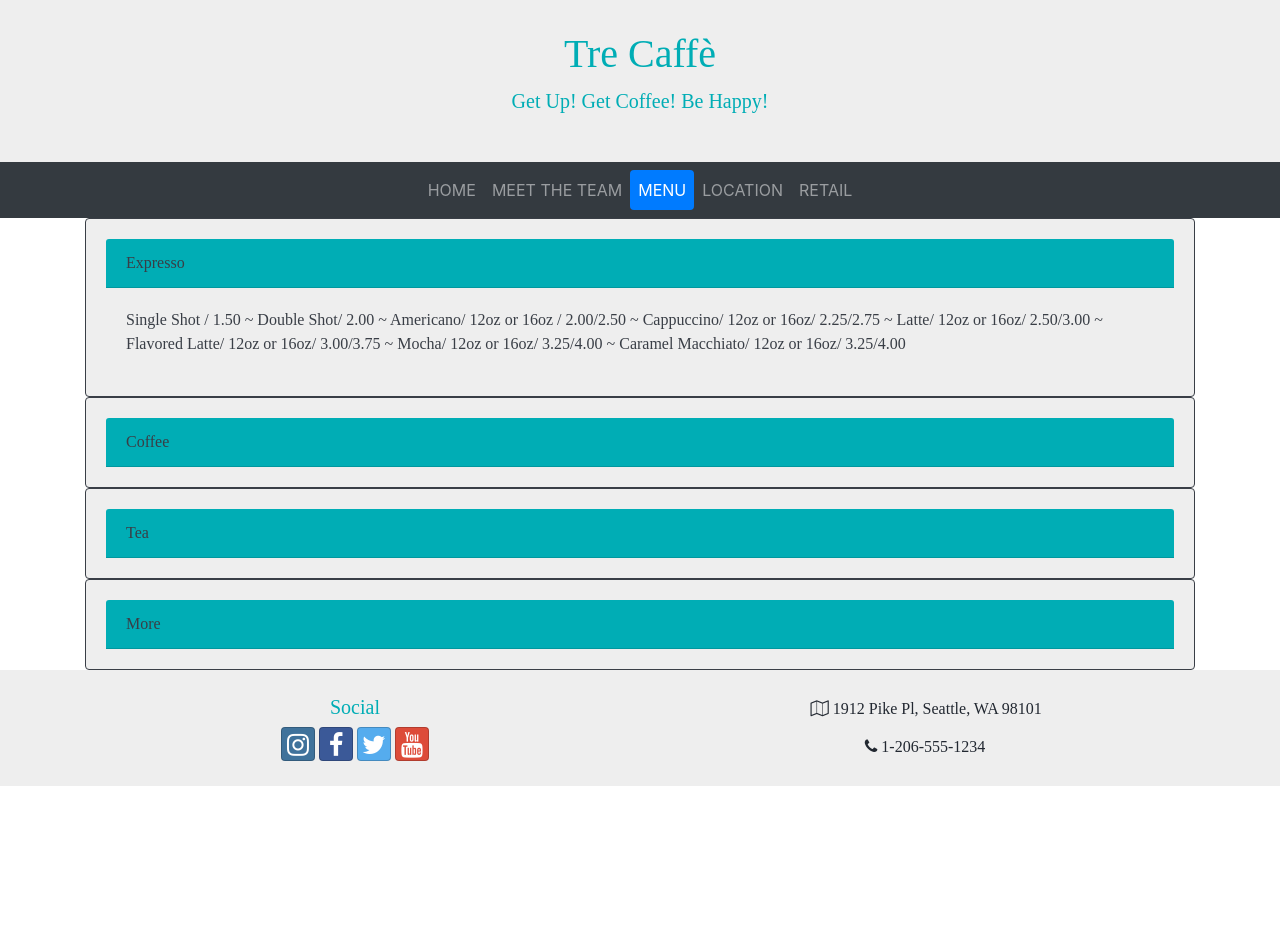
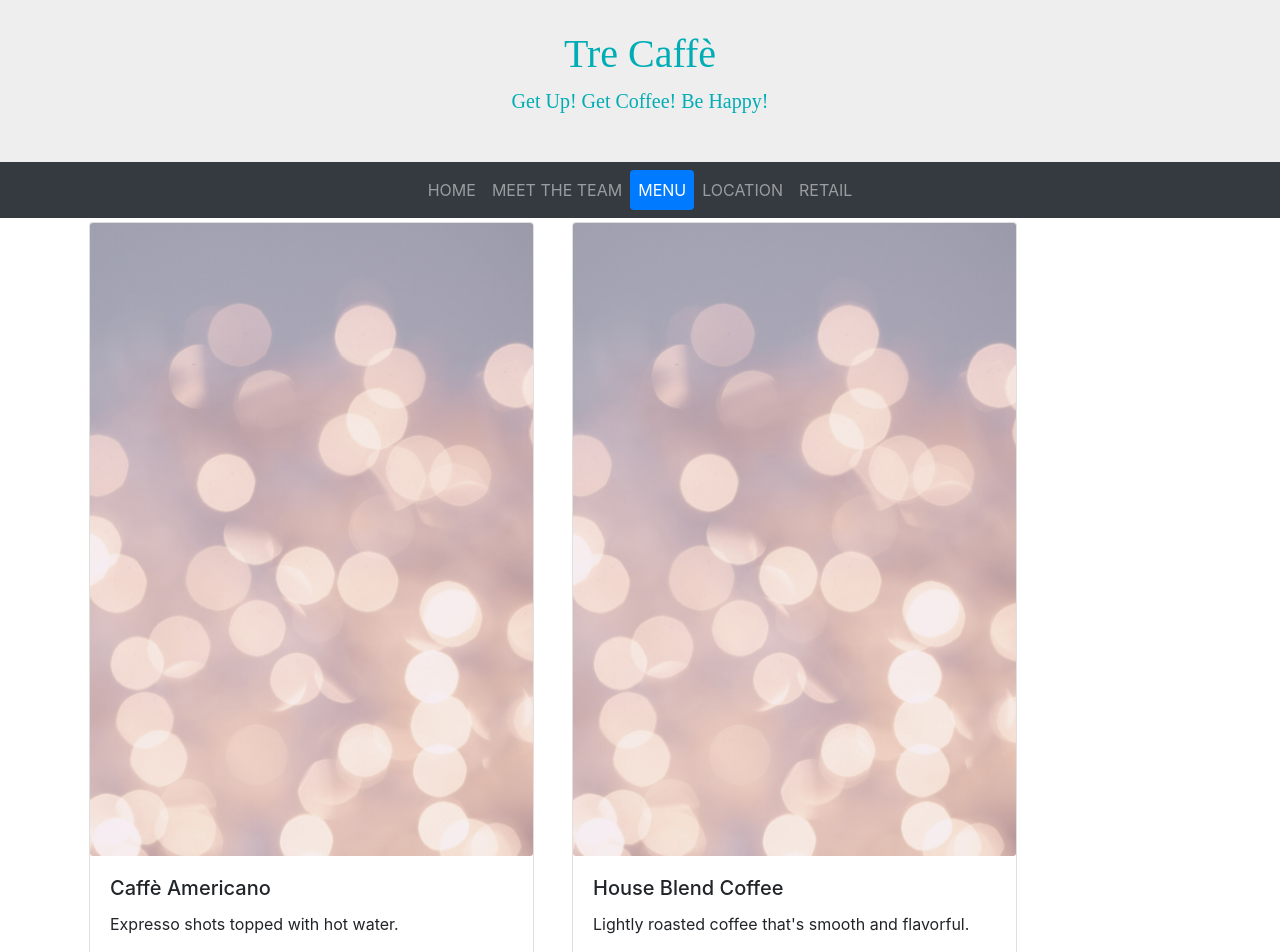
Before and after one commit to beckyrich/cafeprojectreact, a React (Create React App) app: page /menu in a window 1280 px wide. Shown: the top 952 px of the page. Before the commit the page ends 800 px from the top, so only its background shows below. Built offline with nearby package versions, Linux system fonts and the light colour scheme.

Commit message:
update menu items

```diff
--- a/package.json
+++ b/package.json
@@ -6,11 +6,12 @@
     "@testing-library/jest-dom": "^4.2.4",
     "@testing-library/react": "^9.3.2",
     "@testing-library/user-event": "^7.1.2",
-    "bootstrap": "4.0.0",
+    "bootstrap": "^4.5.0",
     "bootstrap-social": "5.1.1",
     "font-awesome": "4.7.0",
     "google-map-react": "^1.1.7",
     "react": "^16.13.1",
+    "react-bootstrap": "^1.2.1",
     "react-dom": "^16.13.1",
     "react-google-maps": "^9.4.5",
     "react-popper": "0.9.2",
--- a/src/components/MainComponent.js
+++ b/src/components/MainComponent.js
@@ -6,13 +6,16 @@ import Retail from './RetailComponent';
 import Menu from './MenuComponent';
 /*import Location from './LocationComponent';*/
 import { PRODUCTS } from '../shared/products';
+import { HOTDRINKS } from '../shared/hotdrinks';
 import { Switch, Route, Redirect } from 'react-router-dom';
+
 
 class Main extends Component {
     constructor(props){
         super(props);
         this.state = {
-            products: PRODUCTS
+            products: PRODUCTS,
+            hotdrinks: HOTDRINKS
         };
     }
 
@@ -28,7 +31,7 @@ class Main extends Component {
                 <Header />
                 <Switch>
                     <Route path='/home' component={HomePage} />
-                    <Route exact path='/menu' render ={() => <Menu />} />
+                    <Route exact path='/menu' render ={() => <Menu hotdrinks={this.state.hotdrinks} />} />
                     {/*<Route exact path='/location' render ={() => <Location />} />*/}
                     <Route exact path='/retail' render={() => <Retail products={this.state.products}/>} />
                     <Redirect to='/home' />
--- a/src/components/MenuComponent.js
+++ b/src/components/MenuComponent.js
@@ -1,58 +1,34 @@
 import React, { Component } from 'react';
-import { Card, CardHeader, CardBody, Collapse } from 'reactstrap';
+import { Card, CardHeader, CardBody, CardImg, CardTitle, CardText } from 'reactstrap';
 
 class Menu extends Component {
     constructor(props){
         super(props);
-        this.toggle=this.toggle.bind(this);
         this.state = {
-            collapse: 0,
-            cards: [
-                {
-                    id: 0,
-                    type: "Expresso",
-                    items: ["Single Shot / 1.50 ", " ~ ", "Double Shot/ 2.00 ", " ~ ", "Americano/ 12oz or 16oz / 2.00/2.50 ", " ~ ", "Cappuccino/ 12oz or 16oz/ 2.25/2.75 ", " ~ ", "Latte/ 12oz or 16oz/ 2.50/3.00 ", " ~ ", "Flavored Latte/ 12oz or 16oz/ 3.00/3.75 ",  " ~ ", "Mocha/ 12oz or 16oz/ 3.25/4.00 ", " ~ ", "Caramel Macchiato/ 12oz or 16oz/ 3.25/4.00 "],
-                },
-                {
-                    id: 1,
-                    type:"Coffee",
-                    items:["Drip Coffee/ 12oz or 16oz/ 1.75/2.00 ", " ~ ", "Pour Over/ 12oz or 16oz/ 2.00/2.75 ", " ~ ", "French Press/ One Pot/ 4.50 ", " ~ ", "Cold Brew/ 12oz or 16oz/ 3.00/3.50 "],
 
-                },
-                {
-                    id: 2,
-                    type: "Tea",
-                    items:["Loose Leaf/ 12oz or 16oz/ 2.00/2.25 "," ~ ", "Tea Latte/ 12oz or 16oz/ 2.00/2.25 ", " ~ ", "Jasmine Pearl Teas/ One Pot/ Varies by Variety"],
-                },
-                {
-                    id: 3,
-                    type: "More",
-                    items:["Hot Chocolate/ 12oz or 16oz/ 2.00/2.50 ", " ~ ", "Flavored Milk/ 12oz or 16oz/ 2.00/2.25 ", " ~ ", "Italian Soda/ 2.00 ", " ~ ", "Flavored Red Bull/ 2.75 ", " ~ ", "Pasteries and Treates/ Varies by Selection "],
-                }
-            ],
-        };
+        }
+
     }
+    render() {
+        const hot = this.props.hotdrinks.map(hotdrink => {
+            return (
+                <div key={hotdrink.id} className="col-md-5 m-1">
+                    <Card>
+                        <CardImg width="100%" src={hotdrink.image} alt={hotdrink.name} />
+                        <CardBody>
+                            <CardTitle>{hotdrink.name}</CardTitle>
+                            <CardText>{hotdrink.description}</CardText>
+                        </CardBody>
+                    </Card>
+                </div>
+            )
+        });
 
-    toggle(e) {
-        let event = e.target.dataset.event;
-        this.setState({ collapse: this.state.collapse === Number(event) ? -1 : Number(event) });
-    }
-
-
-    render() {
-        const {cards, collapse} = this.state;
-        return(
+        return (
             <div className="container">
-                {cards.map(index => {
-                    return(
-                        <Card id="accordCard" key={index.id}>
-                            <CardHeader id="headingTwo" onClick={this.toggle} data-event={index.id}>{index.type}</CardHeader>
-                            <Collapse isOpen={collapse === index.id}>
-                                 <CardBody>{index.items}</CardBody>
-                            </Collapse>
-                        </Card>
-                    )
-                })}
+                <div className="row">
+                    {hot}
+                </div>
             </div>
         );
     }
--- /dev/null
+++ b/src/shared/hotdrinks.js
@@ -0,0 +1,51 @@
+export const HOTDRINKS = [
+    {
+        id: 0,
+        name: "Caffè Americano",
+        image: "assets/images/untitled.png",
+        featured: false,
+        description: "Expresso shots topped with hot water."
+    },
+    {
+        id: 1,
+        name: "House Blend Coffee",
+        image: "assets/images/untitled.png",
+        featured: false,
+        description: "Lightly roasted coffee that's smooth and flavorful."
+    },
+    {
+        id: 2,
+        name: "Cappuccino",
+        image: "assets/images/untitled.png",
+        featured: false,
+        description: "Dark, rich expresso under a smoothed and stretched layer of thick milk foam."
+    },
+    {
+        id: 3,
+        name: "Expresso",
+        image: "assets/images/untitled.png",
+        featured: true,
+        description: "Our smooth signiture Espresso Roast."
+    },
+    {
+        id: 4,
+        name: "Flat White",
+        image: "assets/images/untitled.png",
+        featured: true,
+        description: "Smooth ristretto shots of espresso with steamed whole milk."
+    },
+    {
+        id: 5,
+        name: "Caffè Latte",
+        image: "assets/images/untitled.png",
+        featured: true,
+        description: "Dark, rich espresso balanced with steamed milk and a light layer of foam."
+    },
+    {
+        id: 6,
+        name: "Caffè Mocha",
+        image: "assets/images/untitled.png",
+        featured: true,
+        description: "A rich, full-bodied espresso combined with bittersweet mocha sauce and steamed milk, then topped with sweetened whipped cream."
+    },
+];
```
Also changed, not shown: src/shared/colddrinks.js (added, +44 -0 lines), 1 other file (tests, documents, lock files or other folders).
